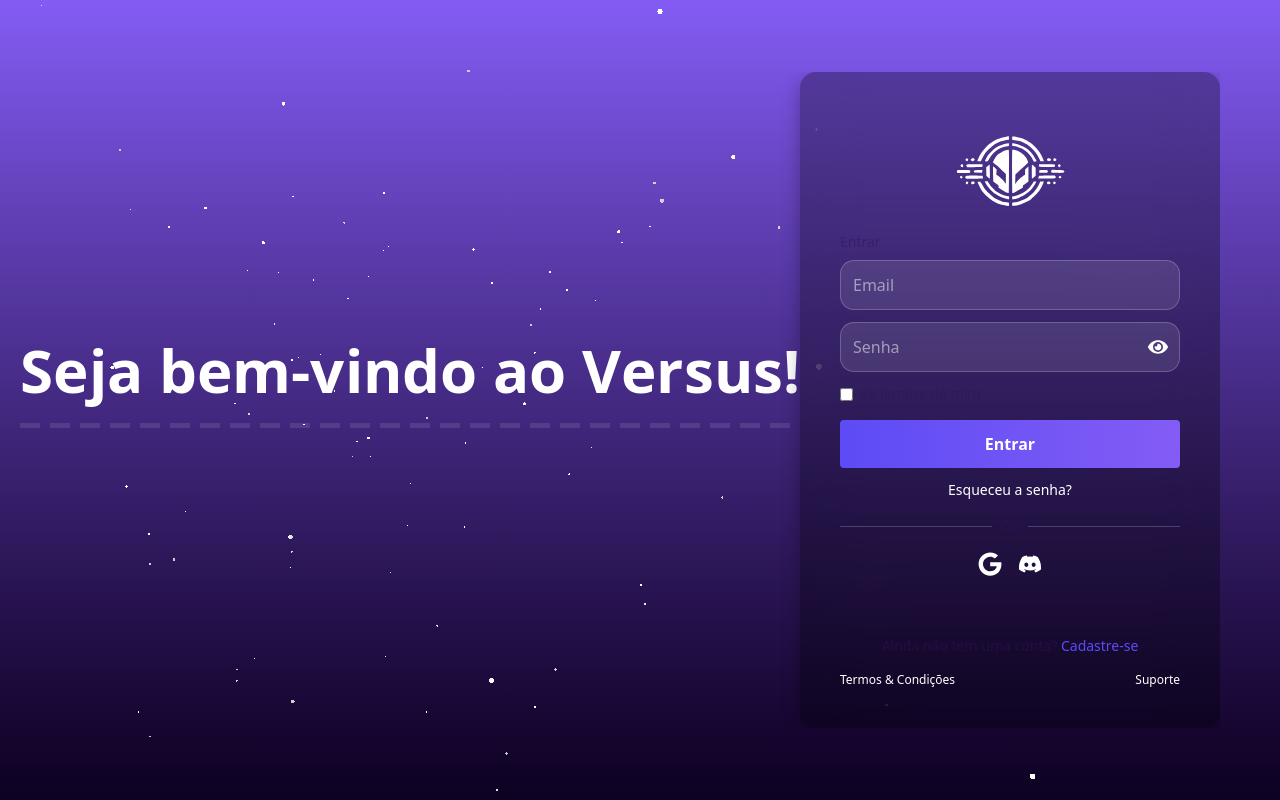
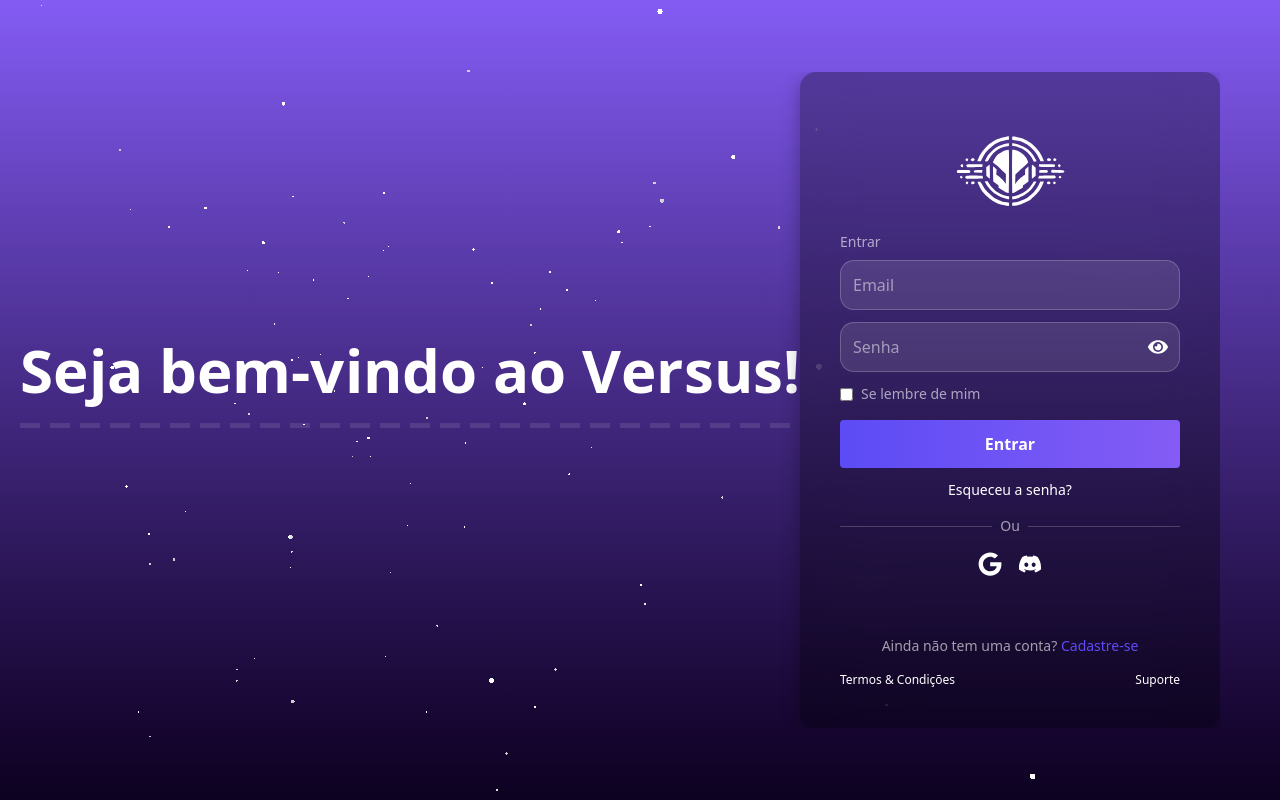
Before and after one commit to VersusSenai/Versus, a React (Vite) app in the folder client/: page /login in a window 1280 px wide. Built offline with nearby package versions, Linux system fonts and the light colour scheme; no server answers.

Commit message:
feat: colors

```diff
--- a/client/src/index.css
+++ b/client/src/index.css
@@ -85,8 +85,6 @@
   --color-primary-foreground: var(--primary-foreground);
   --color-secondary: var(--secondary);
   --color-secondary-foreground: var(--secondary-foreground);
-  --color-muted: var(--muted);
-  --color-muted-foreground: var(--muted-foreground);
   --color-accent: var(--accent);
   --color-accent-foreground: var(--accent-foreground);
   --color-destructive: var(--destructive);
```
Also changed, not shown: client/src/pages/Login.jsx (+10 -6 lines), 1 other file (tests, documents, lock files or other folders).
